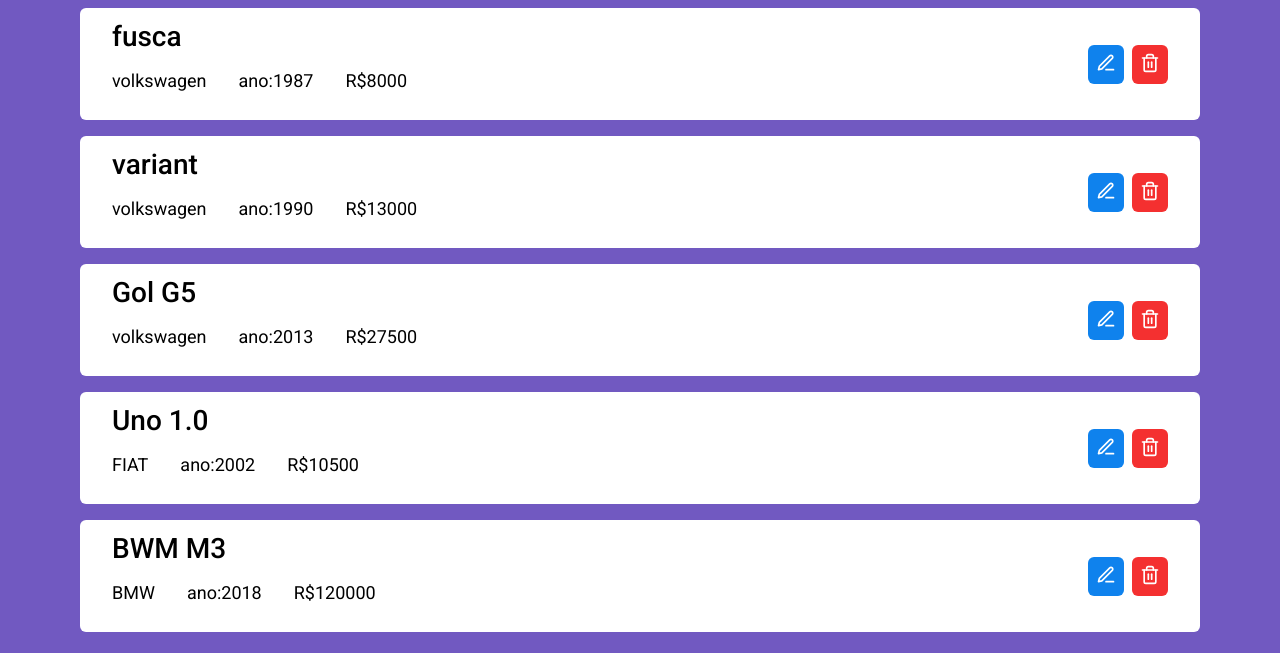
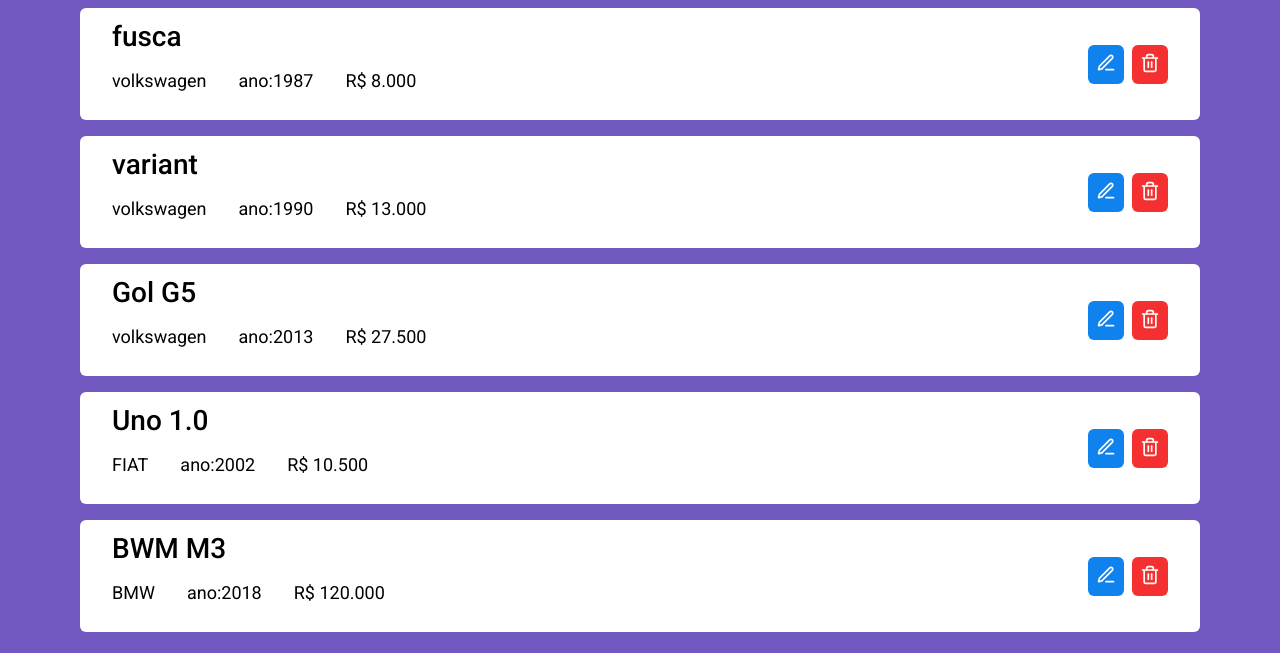
Before and after one commit to Guezin/desafio-bhut, a React (Create React App) app: page / in a window 1280 px wide. Shown: the part 194-847 px from the top of the page. Built offline with nearby package versions, Linux system fonts and the light colour scheme.

Commit message:
adionado uma funcao para formatar o preco

```diff
--- a/src/components/Car/index.tsx
+++ b/src/components/Car/index.tsx
@@ -1,5 +1,7 @@
-import React, { useCallback } from 'react';
+import React, { useCallback, useMemo } from 'react';
 import { FiEdit3, FiTrash2 } from 'react-icons/fi';
+
+import formatValue from '../../utils/formatValue';
 
 import { Container, Content, EditButton, DeleteButton } from './styles';
 
@@ -26,6 +28,10 @@ const Car: React.FC<IProps> = ({ car, handleDeleteCar, handleEditCar }) => {
     handleDeleteCar(car.id);
   }, [handleDeleteCar, car.id]);
 
+  const formattedPrice = useMemo(() => {
+    return formatValue(Number(car.price));
+  }, [car.price]);
+
   return (
     <Container>
       <header>
@@ -39,10 +45,7 @@ const Car: React.FC<IProps> = ({ car, handleDeleteCar, handleEditCar }) => {
             ano:
             {car.age}
           </p>
-          <p>
-            R$
-            {car.price}
-          </p>
+          <p>{formattedPrice}</p>
         </section>
 
         <div>
--- a/src/pages/Home/index.tsx
+++ b/src/pages/Home/index.tsx
@@ -65,7 +65,7 @@ const Home: React.FC = () => {
     [currentPage, limit, handlePagingButtons]
   );
 
-  const handleChangePage = useCallback((page) => {
+  const handleChangePage = useCallback(page => {
     setCurrentPage(page);
   }, []);
 
@@ -78,7 +78,7 @@ const Home: React.FC = () => {
   }, [editModalOpen]);
 
   const handleEditCar = useCallback(
-    (car) => {
+    car => {
       setEditingCar(car);
       toggleModalEditCar();
     },
@@ -99,10 +99,11 @@ const Home: React.FC = () => {
 
   const handleSearchValue = useCallback(
     (event: React.ChangeEvent<HTMLInputElement>) => {
-      const result = cars.filter((car) => car.title === event.target.value);
+      const result = cars.filter(car => car.title === event.target.value);
 
       if (result.length > 0) {
-        return setCarsFound(result);
+        setCarsFound(result);
+        return;
       }
 
       if (!result.length) {
@@ -242,7 +243,7 @@ const Home: React.FC = () => {
       {carsFound.length ? handleCarsFound : handleNumberOfCarsToBeDisplayed}
 
       <ContainerPagingButtons>
-        {pagingButtons.map((button) => (
+        {pagingButtons.map(button => (
           <Button
             key={button.id}
             type="button"
--- /dev/null
+++ b/src/utils/formatValue.ts
@@ -0,0 +1,8 @@
+const formatValue = (value: number): string =>
+  Intl.NumberFormat('pt-BR', {
+    style: 'currency',
+    currency: 'BRL',
+    minimumFractionDigits: 0,
+  }).format(value);
+
+export default formatValue;
```
